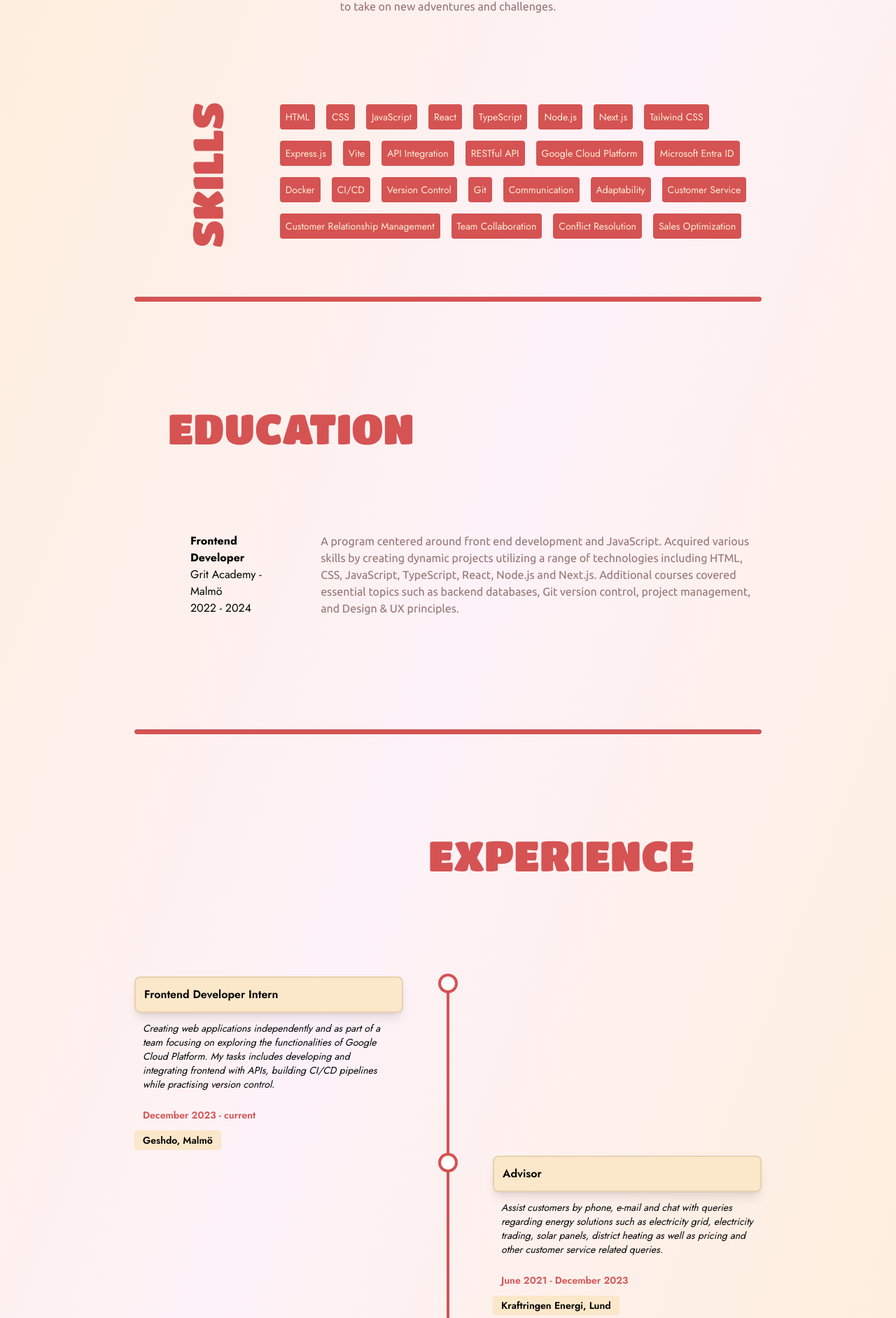
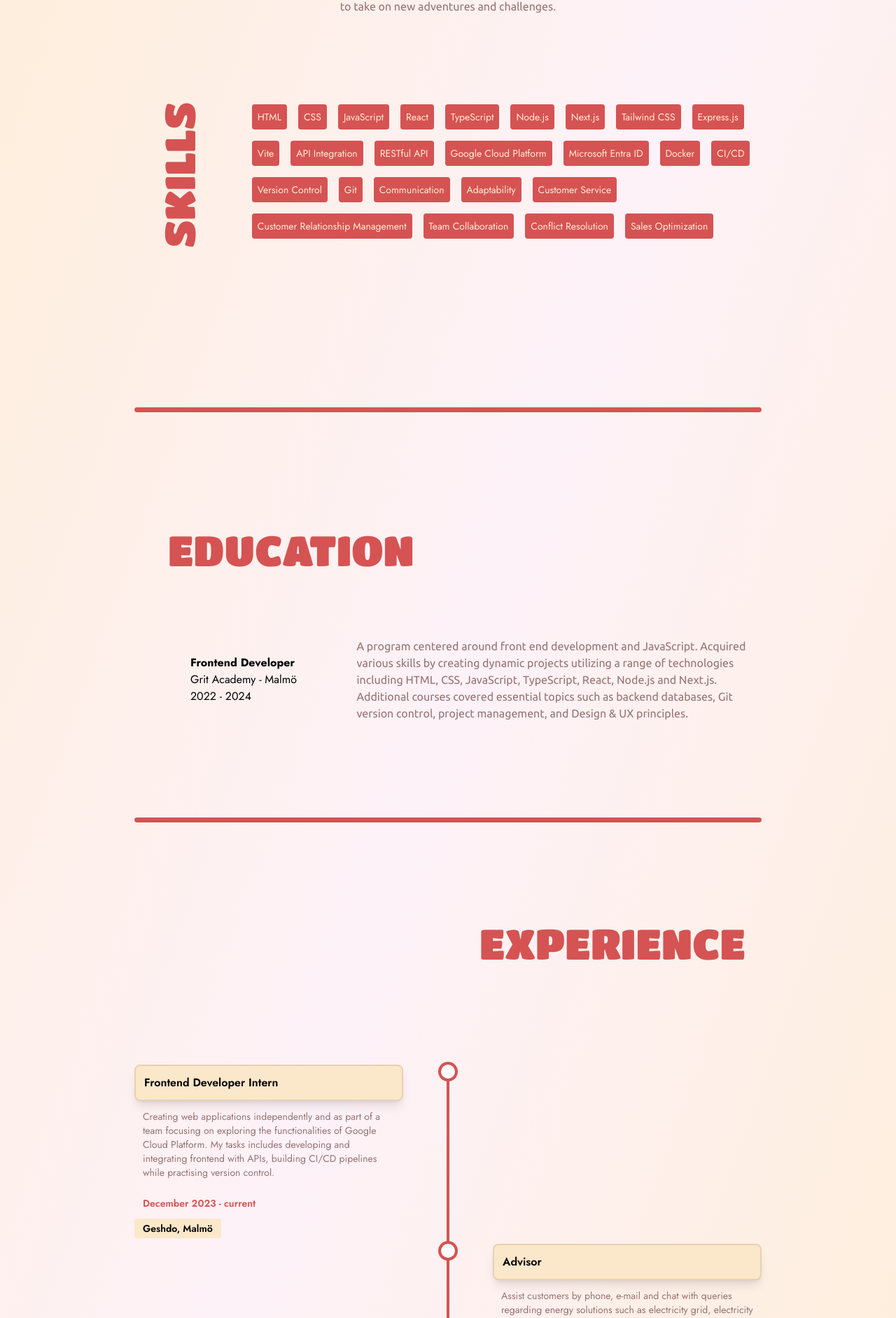
Before and after one commit to annasundbergg/portfolio, a Next.js app: page /cv in a window 1280 px wide. Shown: the part 770-2653 px from the top of the page at 70% size. Built offline with nearby package versions, Linux system fonts and the light colour scheme.

Commit message:
edit styling for responsive design

```diff
--- a/src/app/cv/components/CvHeader.tsx
+++ b/src/app/cv/components/CvHeader.tsx
@@ -5,10 +5,10 @@ import Image from "next/image";
 export const CVHeader = () => {
   return (
     <>
-      <div className="flex w-1/2 mb-6 p-4 sm:px-8 md:px-12 lg:px-20 xl:px-48 justify-center items-center sm:gap-4 md:gap-24">
+      <div className="flex w-1/2 mb-6 p-4 sm:px-8 md:px-12 lg:px-20 xl:px-48 justify-center items-center sm:gap-4 md:gap-8 lg:gap-24">
         <h1
           className={cn(
-            "font-mono sm:text-[30px] text-[#D55353] mt-8 sm:leading-[50px] md:text-[90px] md:leading-[90px]",
+            "font-mono sm:text-[30px] text-[#D55353] mt-8 sm:leading-[50px] md:text-[70px] md:leading-[90px] lg:text-[90px]",
             fontTitanOne.variable
           )}
         >
--- a/src/app/cv/components/Education.tsx
+++ b/src/app/cv/components/Education.tsx
@@ -5,8 +5,6 @@ export const Education = () => {
   return (
     <>
       <div className="flex flex-col">
-        <hr className="h-2 bg-[#D55353] rounded sm:mb-12 md:mb-28" />
-
         <div className="">
           <h1
             className={cn(
@@ -18,12 +16,12 @@ export const Education = () => {
           </h1>
         </div>
         <div className="flex sm:mt-0 sm:flex-col sm:items-center md:flex-row md:mt-14">
-          <div className="sm:p-4 md:p-12 sm:pl-4 md:pl-20 2xl:pl-36 sm:w-full md:w-1/3 ">
+          <div className="sm:p-4 md:p-12 sm:pl-4 md:pl-20 md:pr-0 2xl:pl-36 sm:w-full lg:w-1/2 ">
             <h1 className="font-bold text-base">Frontend Developer</h1>
             <p>Grit Academy - Malmö</p>
             <p>2022 - 2024</p>
           </div>
-          <div className="flex flex-col gap-12 justify-center w-2/3 sm:w-full sm:pl-4">
+          <div className="flex flex-col justify-center w-2/3 sm:w-full sm:pl-4 md:pl-0">
             <p
               className={cn(
                 "font-serif text-[#967373] my-5",
--- a/src/app/cv/components/Experience.tsx
+++ b/src/app/cv/components/Experience.tsx
@@ -10,7 +10,7 @@ export const Experience = () => {
         <div className="flex flex-col items-end sm:mr-2 md:mr-12 sm:pb-14 md:pb-32">
           <h1
             className={cn(
-              "font-mono sm:text-[30px] md:text-[60px] text-[#D55353] sm:mr-4 md:mr-12",
+              "font-mono sm:text-[30px] md:text-[60px] text-[#D55353] sm:mr-4 md:mr-[-25px]",
               fontTitanOne.variable
             )}
           >
@@ -29,7 +29,7 @@ export const Experience = () => {
                 Frontend Developer Intern
               </div>
               {/* JOB DESCRIPTION  */}
-              <div className="p-3 text-sm italic">
+              <div className="p-3 text-sm text-[#967373]">
                 Creating web applications independently and as part of a team
                 focusing on exploring the functionalities of Google Cloud
                 Platform. My tasks includes developing and integrating frontend
@@ -76,7 +76,7 @@ export const Experience = () => {
                 Advisor
               </div>
               {/* JOB DESCRIPTION  */}
-              <div className="p-3 text-sm italic">
+              <div className="p-3 text-sm text-[#967373]">
                 Assist customers by phone, e-mail and chat with queries
                 regarding energy solutions such as electricity grid, electricity
                 trading, solar panels, district heating as well as pricing and
@@ -102,7 +102,7 @@ export const Experience = () => {
                 CS Partner Specialist
               </div>
               {/* JOB DESCRIPTION  */}
-              <div className="p-3 text-sm italic">
+              <div className="p-3 text-sm text-[#967373]">
                 Manage property accounts on Booking.com. Assist Partners with
                 queries such as invoices, commercial improvements and optimizing
                 sales and visibility at Booking.com. Identify and detect
@@ -148,7 +148,7 @@ export const Experience = () => {
                 Barista
               </div>
               {/* JOB DESCRIPTION  */}
-              <div className="p-3 text-sm italic">
+              <div className="p-3 text-sm text-[#967373]">
                 Organise the shop and stock take consisting of various
                 Scandinavian products. Provide exceptional customer service,
                 maintaining the highest possible standard of food and drinks
@@ -174,7 +174,7 @@ export const Experience = () => {
                 Barista
               </div>
               {/* JOB DESCRIPTION  */}
-              <div className="p-3 text-sm italic">
+              <div className="p-3 text-sm text-[#967373]">
                 Consistently provide exceptional customer experience whilst
                 maintaining the highest possible standard of food and drinks
                 service. Some of the daily duties includes preparing gelato and
--- a/src/app/cv/components/InfoBar.tsx
+++ b/src/app/cv/components/InfoBar.tsx
@@ -49,7 +49,7 @@ export const InfoBar = () => {
           </p>
         </div>
         <div className="flex justify-center items-center gap-2">
-          <div className="flex sm:gap-4 md:gap-16">
+          <div className="flex sm:gap-4 md:gap-4 lg:gap-12">
             <Link
               href={"https://linkedin.com/in/sundberganna"}
               className={cn("font-serif text-[#D55353]", fontUbuntu.variable)}
--- a/src/app/cv/components/Skills.tsx
+++ b/src/app/cv/components/Skills.tsx
@@ -5,11 +5,12 @@ import { skills } from "@/types/skills";
 export const Skills = () => {
   return (
     <>
-      <div className="flex items-start">
+      <div className="flex flex-col">
+        <div className="flex items-start h-[20rem]">
           <div>
             <h1
               className={cn(
-              "-rotate-90 font-mono text-[30px] text-[#D55353] sm:mt-2 md:mt-14 leading-[90px] md:text-[60px]",
+                "-rotate-90 font-mono text-[30px] text-[#D55353] ml-[-40px] sm:mt-2 md:mt-14 leading-[90px] md:text-[60px]",
                 fontTitanOne.variable
               )}
             >
@@ -17,7 +18,7 @@ export const Skills = () => {
             </h1>
           </div>
           {/* SKILL LIST */}
-        <div className="flex flex-wrap relative -z-10 sm:gap-1 md:gap-4 md:h-6 sm:w-2/3 md:w-full">
+          <div className="flex flex-wrap relative -z-10 sm:gap-1 md:gap-4 md:h-6 sm:w-2/3 md:w-full h-[200px]">
             {skills.map((skill) => (
               <div
                 key={skill}
@@ -28,6 +29,8 @@ export const Skills = () => {
             ))}
           </div>
         </div>
+        <hr className="h-2 bg-[#D55353] rounded mt-28" />
+      </div>
     </>
   );
 };
--- a/src/app/cv/page.tsx
+++ b/src/app/cv/page.tsx
@@ -9,7 +9,7 @@ export default function CVpage() {
   return (
     <>
       <div className="flex justify-center items-center h-full sm:w-screen sm:overflow-hidden">
-        <div className="flex flex-col justify-center items-center sm:w-screen  md:w-6/7 2xl:w-10/12">
+        <div className="flex flex-col justify-center items-center sm:w-screen md:w-screen 2xl:w-10/12">
           <CVHeader />
           <div className="px-4 sm:px-8 md:px-12 lg:px-20 xl:px-48 flex flex-col gap-24 md:gap-24 lg:gap-32 xl:gap-32">
             <InfoBar />
```
Lines whose indentation alone changed are shown as unchanged.
